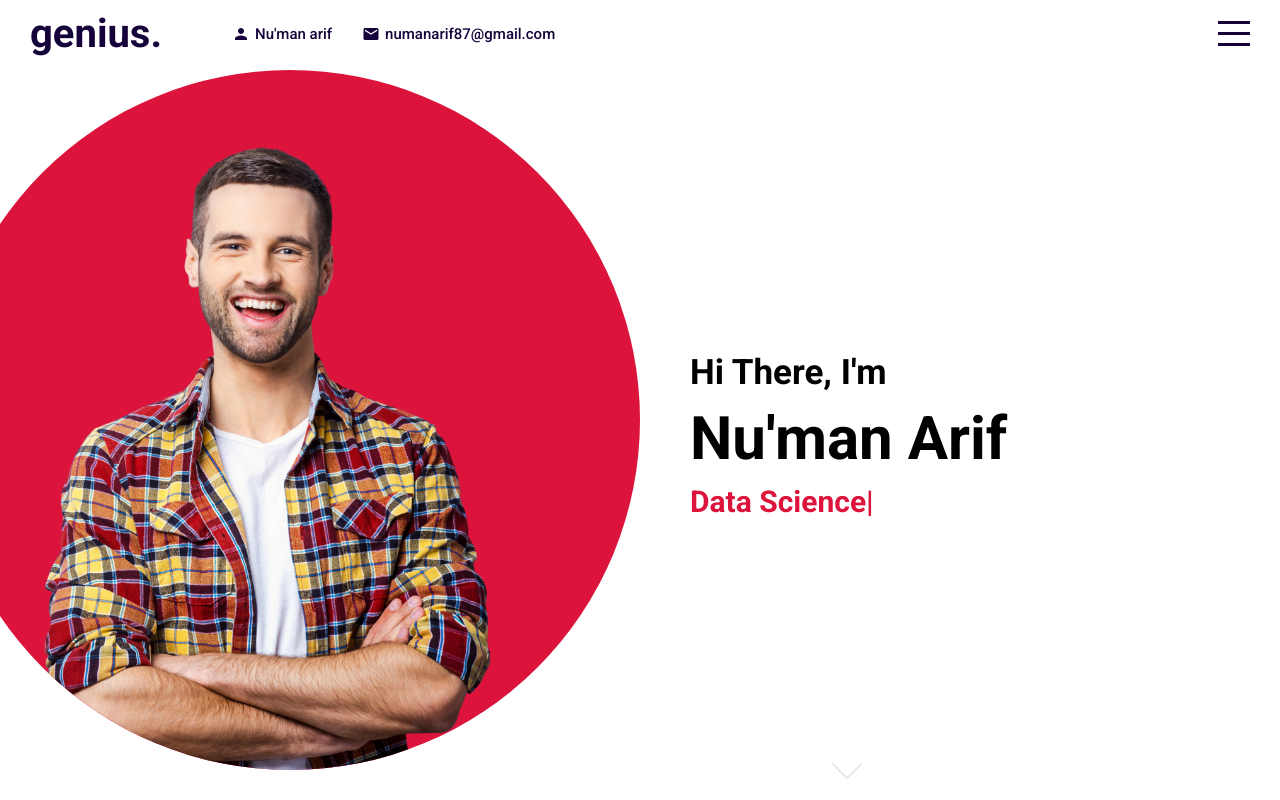
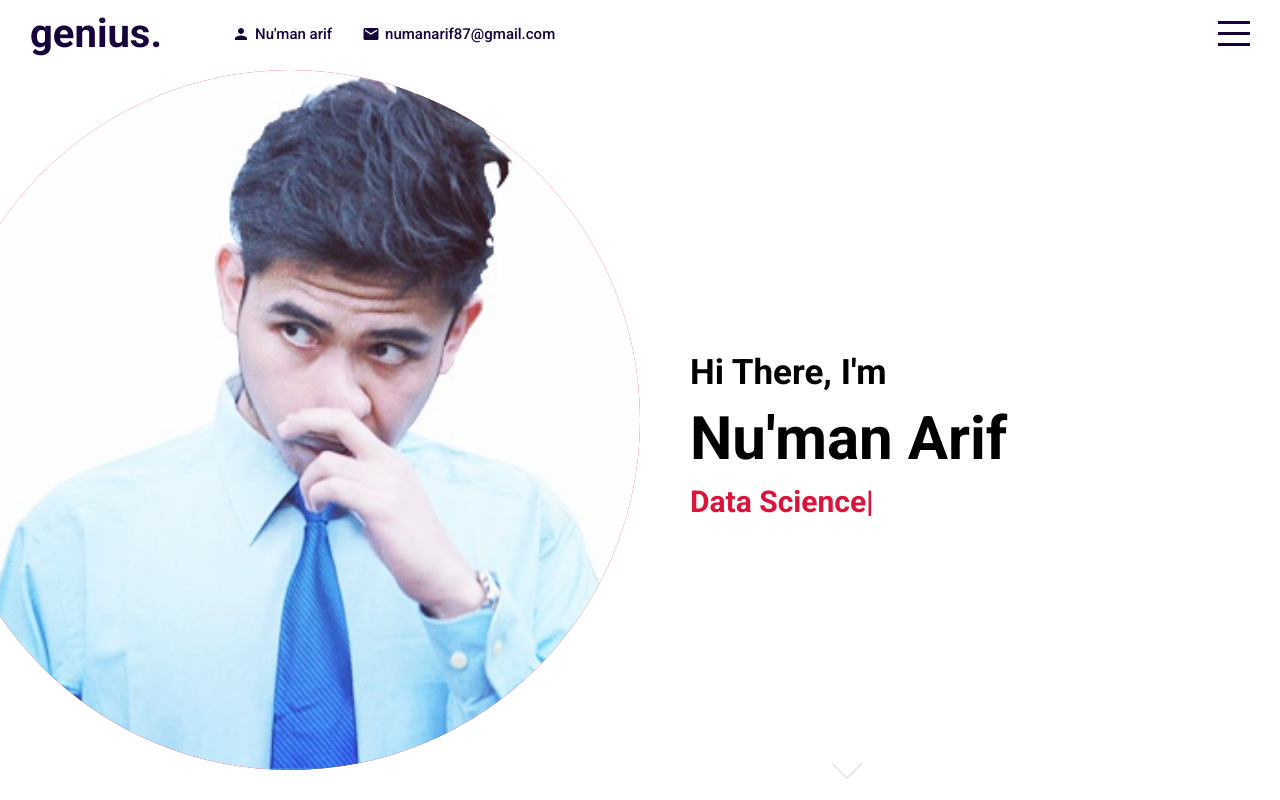
Before and after one commit to akunumanarif/react_portvolio_v1, a React (Create React App) app: page / in a window 1280 px wide. Built offline with nearby package versions, Linux system fonts and the light colour scheme.

Commit message:
change image

```diff
--- a/src/components/intro/Intro.jsx
+++ b/src/components/intro/Intro.jsx
@@ -17,7 +17,7 @@
         <div className="intro" id="intro">
             <div className="left">
                 <div className="imgContainer">
-                    <img src="assets/man.png" alt=""/>
+                    <img src="assets/me.jpg" alt=""/>
                 </div>
             </div>
             <div className="right">
--- a/src/components/intro/intro.scss
+++ b/src/components/intro/intro.scss
@@ -19,7 +19,7 @@
 
 
             img{
-                height: 90%;
+                height: 100%;
             }
         }
     }
```
Also changed, not shown: public/assets/me.jpg (added).
